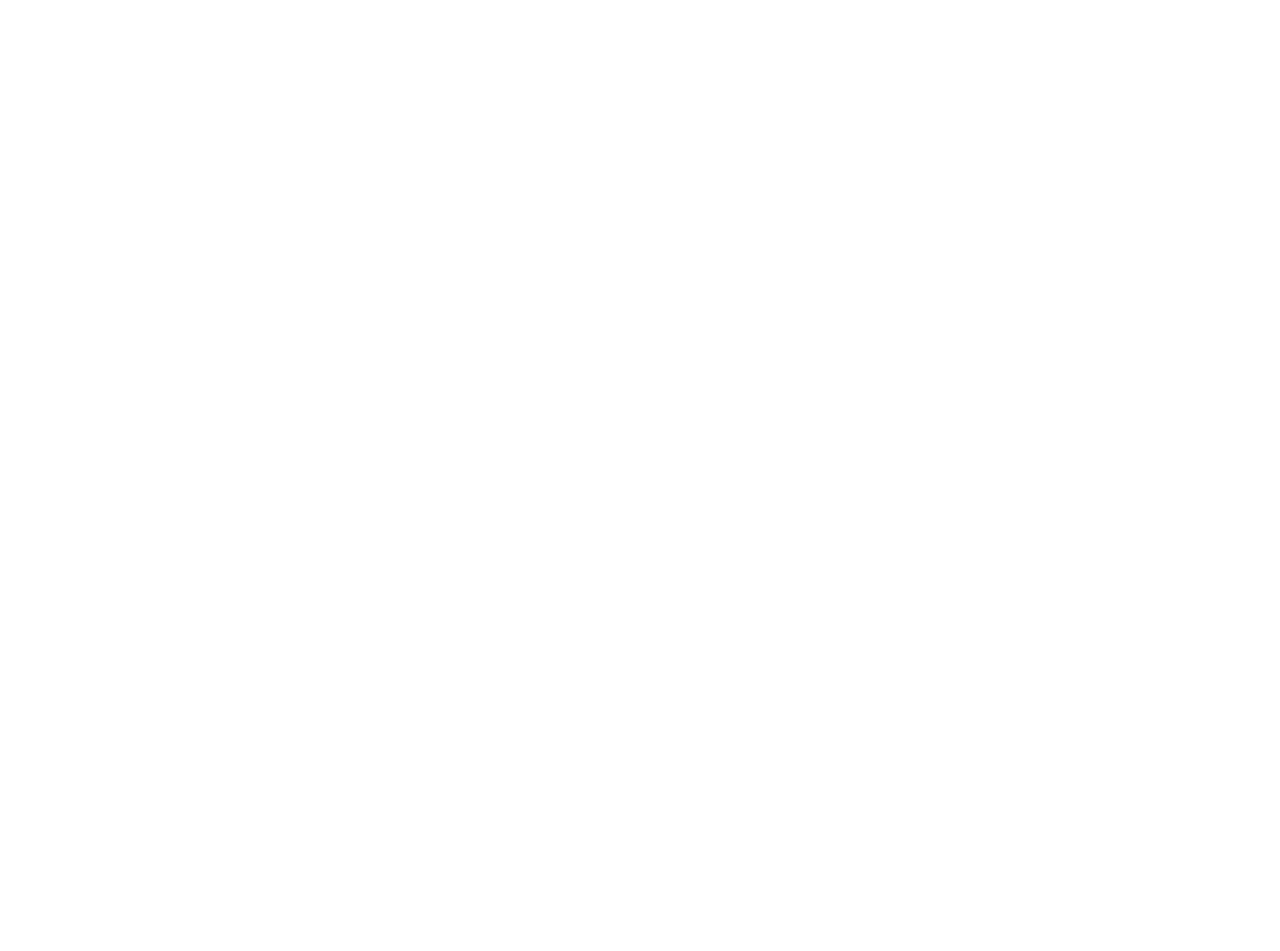
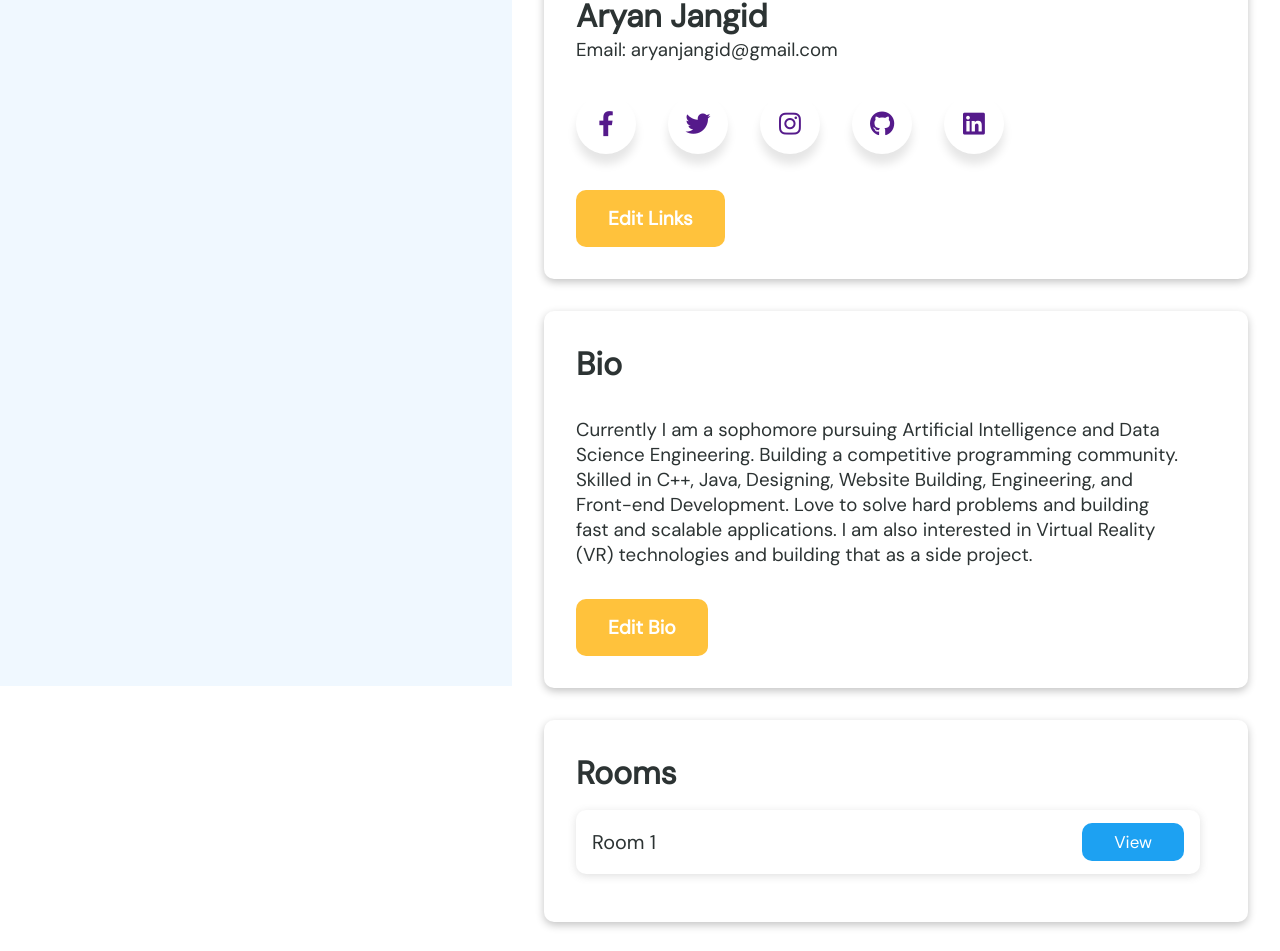
Before and after one commit to aryanjangid/DevelUp, a React (Create React App) app in the folder client/: page /mentor-profile in a window 1280 px wide. Before the commit this address led to /. Shown: the part 114-1065 px from the top of the page. Before the commit the page ends 800 px from the top, so only its background shows below. Built offline with nearby package versions, Linux system fonts and the light colour scheme.

Commit message:
profile page

```diff
--- a/client/public/index.html
+++ b/client/public/index.html
@@ -14,6 +14,7 @@
       user's mobile device or desktop. See https://developers.google.com/web/fundamentals/web-app-manifest/
     -->
     <link rel="manifest" href="%PUBLIC_URL%/manifest.json" />
+    <link rel="stylesheet" href="https://cdnjs.cloudflare.com/ajax/libs/font-awesome/6.1.2/css/all.min.css" integrity="sha512-1sCRPdkRXhBV2PBLUdRb4tMg1w2YPf37qatUFeS7zlBy7jJI8Lf4VHwWfZZfpXtYSLy85pkm9GaYVYMfw5BC1A==" crossorigin="anonymous" referrerpolicy="no-referrer" />
     <!--
       Notice the use of %PUBLIC_URL% in the tags above.
       It will be replaced with the URL of the `public` folder during the build.
--- a/client/src/App.jsx
+++ b/client/src/App.jsx
@@ -3,13 +3,14 @@
 import { Routes } from "react-router-dom";
 import Home from './pages/Home/Home';
 import Login from './pages/Login/Login';
-import Button from './components/Button';
+import MentorProfile from './pages/MentorProfile/MentorProfile';
 export default function App() {
   return (
     <div>
       <Routes>
         <Route exact path="/" element={<Home />} />
         <Route exact path="/login" element={<Login />} />
+        <Route exact path="/mentor-profile" element={<MentorProfile />} />
         <Route path="*" element={<Navigate to="/"/>} />
       </Routes>
     </div>
--- a/client/src/index.css
+++ b/client/src/index.css
@@ -8,7 +8,7 @@
   -webkit-font-smoothing: antialiased;
   -moz-osx-font-smoothing: grayscale;
   background-color: white;
-  color: white;
+  color:#2C3333 ;
 }
 
 code {
@@ -23,6 +23,7 @@
 h3{
   font-family: 'DM Sans', sans-serif;
   font-weight: 500;
+  margin:0;
 }
 
 .inputBox{
--- a/client/src/pages/Home/Home.jsx
+++ b/client/src/pages/Home/Home.jsx
@@ -6,6 +6,7 @@
     <div>
       <h1 style={{color:"black"}}>Home</h1>
       <Button name="login" to="login"></Button>
+      <Button name="mentor-profile" to="mentor-profile"></Button>
     </div>
   )
 }
--- /dev/null
+++ b/client/src/pages/MentorProfile/MentorProfile.jsx
@@ -0,0 +1,106 @@
+import React, { useState } from 'react'
+import { Link } from 'react-router-dom'
+import classes from './mentorProfile.module.css'
+
+export default function MentorProfile() {
+
+    const [facebook, setFacebook] = useState("");
+    const [instagram, setInstagram] = useState("");
+    const [twitter, setTwitter] = useState("");
+    const [github, setGithub] = useState("");
+    const [linkedin, setLinkedin] = useState("");
+
+    const [editInfo, setEditInfo] = useState(0);
+    const [editBio, setEditBio] = useState(0);
+
+    return (
+        <div className={classes.MainDiv}>
+            <div className={classes.profileMaindiv}>
+                <div className={classes.profileLeftdiv}>
+                    <h1>MY Profile</h1>
+                </div>
+                <div className={classes.profileRightdiv}>
+                    <div className={classes.basicDetails}>
+                        <h1 style={{ color: '#6225E6', fontSize: '1.4rem', marginBottom: '1rem' }}>Hey!</h1>
+                        <h1>Aryan Jangid</h1>
+                        <h3><span>Email: </span>aryanjangid@gmail.com</h3>
+                        <div>
+                            <div style={{ marginTop: "2rem", marginBottom: "2rem" }} className={classes.wrapper}>
+                                <div className={classes.button}>
+                                    <a href={facebook} target="_blank">
+                                        <div className={classes.icon}>
+                                            <i className="fab fa-facebook-f" />
+                                        </div>
+                                        <span>Facebook</span>
+                                    </a>
+                                </div>
+                                <a href={facebook} target="_blank">
+                                    <div className={classes.button}>
+                                        <div className={classes.icon}>
+                                            <i className="fab fa-twitter" />
+                                        </div>
+                                        <span>Twitter</span>
+                                    </div></a>
+                                <a href={facebook} target="_blank">
+                                    <div className={classes.button}>
+                                        <div className={classes.icon}>
+                                            <i className="fab fa-instagram" />
+                                        </div>
+                                        <span>Instagram</span>
+                                    </div></a>
+                                <a href={facebook} target="_blank">
+                                    <div className={classes.button}>
+                                        <div className={classes.icon}>
+                                            <i className="fab fa-github" />
+                                        </div>
+                                        <span>Github</span>
+                                    </div></a>
+                                <a href={facebook} target="_blank">
+                                    <div className={classes.button}>
+                                        <div className={classes.icon}>
+                                            <i className="fab fa-linkedin" />
+                                        </div>
+                                        <span>Linkedin</span>
+                                    </div></a>
+                            </div>
+                            <div onClick={() => setEditInfo(1 - editInfo)} className={classes.editButton}><h1>Edit Links</h1></div>
+                        </div>
+                        {editInfo == 1 ?
+                            <div className={classes.editContainer}>
+                                <input style={{ width: '80%', marginLeft: '0' }} className="inputBox" placeholder='Facebook'></input>
+                                <input style={{ width: '80%', marginLeft: '0' }} className="inputBox" placeholder='Twitter'></input>
+                                <input style={{ width: '80%', marginLeft: '0' }} className="inputBox" placeholder='Instagram'></input>
+                                <input style={{ width: '80%', marginLeft: '0' }} className="inputBox" placeholder='GitHub'></input>
+                                <input style={{ width: '80%', marginLeft: '0' }} className="inputBox" placeholder='Linkedin'></input>
+                                <div style={{ backgroundColor: 'green' }} className={classes.editButton}><h1>Save</h1></div>
+                            </div>
+                            :
+                            <></>
+                        }
+
+                    </div>
+                    <div className={classes.basicDetails}>
+                        <h1>Bio</h1>
+                        <h3 style={{margin:'2rem', marginLeft: '0'}}>Currently I am a sophomore pursuing Artificial Intelligence and Data Science Engineering. Building a competitive programming community. Skilled in C++, Java, Designing, Website Building, Engineering, and Front-end Development. Love to solve hard problems and building fast and scalable applications. I am also interested in Virtual Reality (VR) technologies and building that as a side project.</h3>
+                        <div onClick={() => setEditBio(1 - editBio)} className={classes.editButton}><h1>Edit Bio</h1></div>
+                        {editBio==1?
+                        <div>
+                            <textarea className={classes.textArea}></textarea>
+                            <div style={{ backgroundColor: 'green' , marginTop:"2rem"}} className={classes.editButton}><h1>Save</h1></div>
+                        </div>
+                        :
+                        <></>
+                    }
+                    </div>
+                    <div className={classes.basicDetails}>
+                        <h1>Rooms</h1>
+                        <div className={classes.roomDiv} style={{ marginLeft: "0" }}><h3>Room 1</h3>  <div className={classes.viewRoomButton}>View</div></div>
+                    </div>
+
+                </div>
+
+            </div>
+
+        </div>
+    )
+}
--- /dev/null
+++ b/client/src/pages/MentorProfile/mentorProfile.module.css
@@ -0,0 +1,154 @@
+.MainDiv{
+
+}
+.profileMaindiv{
+    display: flex;
+    height: 50rem;
+}
+.profileLeftdiv{
+    width: 40%;
+    background-color: aliceblue;
+    position: fixed;
+    top:0;
+    height: 50rem;
+
+}
+
+.profileRightdiv{
+    width: 60%;
+    position: absolute;
+    right: 0;
+}
+.basicDetails{
+    margin:2rem;
+    background-color: white;
+    padding: 2rem;
+    box-shadow: rgba(0, 0, 0, 0.24) 0px 3px 8px;
+    border-radius: 10px;
+}
+
+.wrapper .button {
+    display: inline-block;
+    height: 60px;
+    width: 60px;
+    margin: 0 2rem;
+    margin-left: 0;
+    overflow: hidden;
+    background: #fff;
+    border-radius: 50px;
+    cursor: pointer;
+    box-shadow: 0px 10px 10px rgba(0, 0, 0, 0.1);
+    transition: all 0.3s ease-out;
+  }
+  .wrapper .button:hover {
+    width: 200px;
+  }
+  .wrapper .button .icon {
+    display: inline-block;
+    height: 60px;
+    width: 60px;
+    text-align: center;
+    border-radius: 50px;
+    box-sizing: border-box;
+    line-height: 60px;
+    transition: all 0.3s ease-out;
+  }
+  .wrapper .button:nth-child(1):hover .icon {
+    background: #4267b2;
+  }
+  .wrapper .button:nth-child(2):hover .icon {
+    background: #1da1f2;
+  }
+  .wrapper .button:nth-child(3):hover .icon {
+    background: #e1306c;
+  }
+  .wrapper .button:nth-child(4):hover .icon {
+    background: #333;
+  }
+  .wrapper .button:nth-child(5):hover .icon {
+    background: #0077b5;
+  }
+  .wrapper .button .icon i {
+    font-size: 25px;
+    line-height: 60px;
+    transition: all 0.3s ease-out;
+  }
+  .wrapper .button:hover .icon i {
+    color: #fff;
+  }
+  .wrapper .button span {
+    font-size: 20px;
+    font-weight: 500;
+    line-height: 60px;
+    margin-left: 10px;
+    transition: all 0.3s ease-out;
+  }
+  .wrapper .button:nth-child(1) span {
+    color: #4267b2;
+  }
+  .wrapper .button:nth-child(2) span {
+    color: #1da1f2;
+  }
+  .wrapper .button:nth-child(3) span {
+    color: #e1306c;
+  }
+  .wrapper .button:nth-child(4) span {
+    color: #333;
+  }
+  .wrapper .button:nth-child(5) span {
+    color: #0077b5;
+  }
+
+.editButton{
+    background-color:#FFC23C ;
+    width: fit-content;
+    color: white;
+    padding:1rem 2rem;
+    font-size: 0.6rem;
+    border-radius: 10px;
+    cursor: pointer;
+}
+.editContainer{
+    position: relative;
+}
+.roomDiv{
+  background-color: white;
+  border:0;
+  padding: 1rem;
+  border-radius: 10px;
+  height: 2rem;
+  font-size: 17px;
+  border: none;
+  outline: none;
+  transition: .25s ease;
+  box-shadow: rgba(99, 99, 99, 0.2) 0px 2px 8px 0px;
+  margin:1rem;
+  font-family: 'DM Sans', sans-serif;
+  display: flex;
+  justify-content:space-between;
+  align-items: center;
+}
+.viewRoomButton{
+    background-color: #1da1f2;
+    color:white;
+    padding:0.5rem 2rem;
+    border-radius: 10px;
+    cursor: pointer;
+}
+.textArea{
+    margin-top: 2rem;
+    width: 95%;
+  font-family: 'DM Sans', sans-serif;
+  font-size: 17px;
+    padding:1rem;
+    border-color: grey;
+    height: 10rem;
+  box-shadow: rgba(99, 99, 99, 0.2) 0px 2px 8px 0px;
+
+}
+textArea ::selection{
+    border-color: grey;
+  box-shadow: rgba(0, 0, 0, 0.05) 0px 6px 24px 0px, rgba(0, 0, 0, 0.08) 0px 0px 0px 1px;
+
+
+}
```
